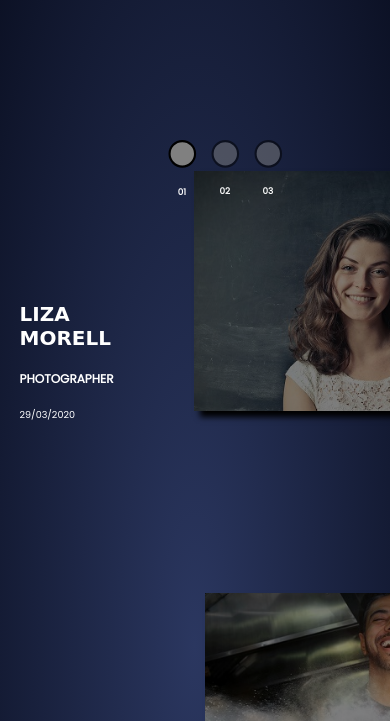
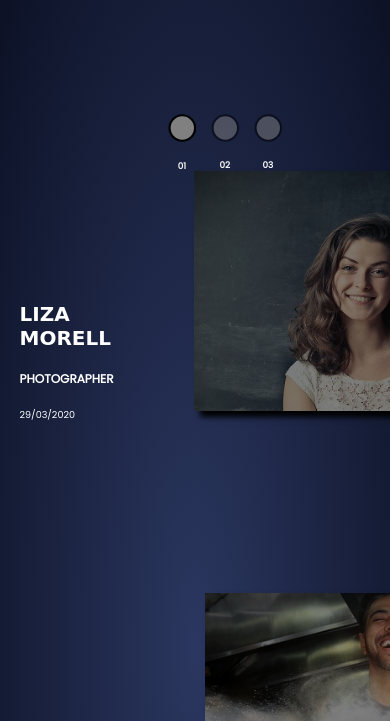
Before and after one commit to sardug10/Design, a plain HTML site: page index.html in a window 390 px wide. Shown: the part 54-775 px from the top of the page. Drawn offline with Linux system fonts and the light colour scheme.

Commit message:
Update style1.css

```diff
--- a/style1.css
+++ b/style1.css
@@ -140,7 +140,7 @@ nav{
     .hero{transform: scale(0.6);}
     .details p{font-size: 120%;}
     .pages{
-        transform: translateY(-60%);
+        transform: translateY(-80%);
         right: 2%;
     }
     .pages h3{
@@ -162,7 +162,7 @@ nav{
         margin-bottom: 50px;
     }
     .pages{
-        transform: translate(-160%,-200%) rotateZ(270deg);
+        transform: translate(-160%,-220%) rotateZ(270deg);
     }
     .pages h3{transform: rotateZ(90deg);}
     .pages svg{
```
